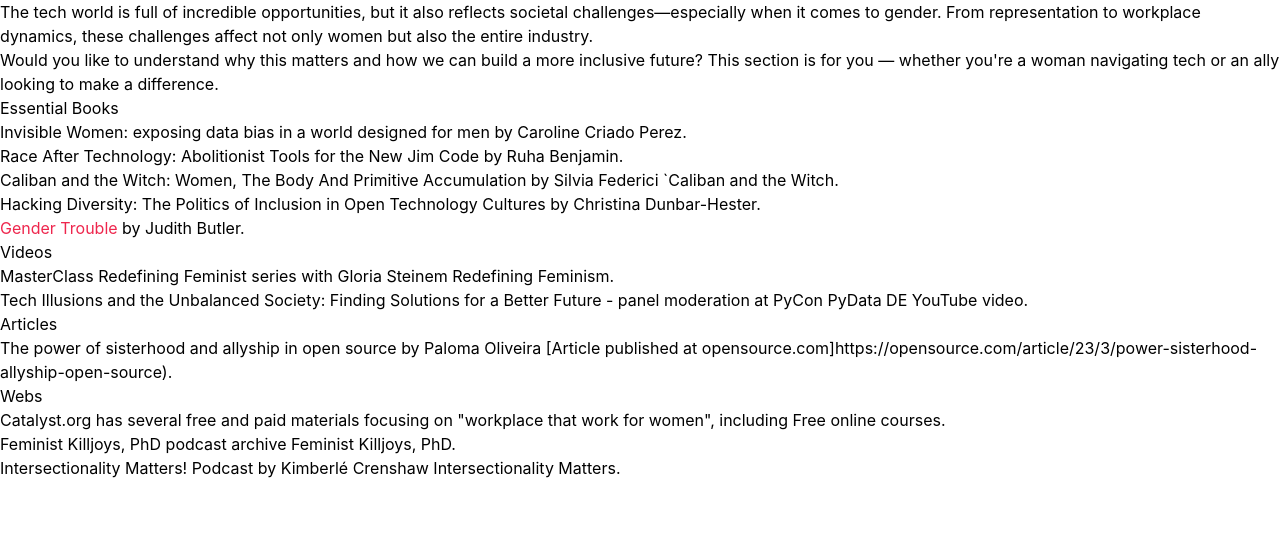
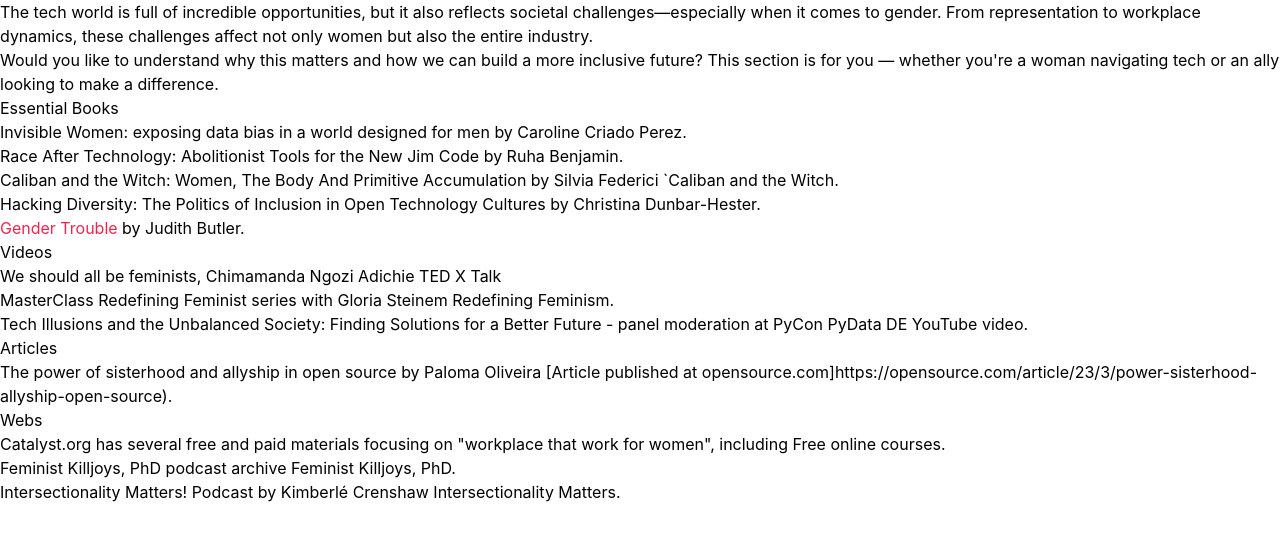
Before and after one commit to PyLadiesBerlin/PyLadiesBerlin.github.io, an Astro site: page /en/resources/genderissues in a window 1280 px wide. Built offline with nearby package versions, Linux system fonts and the light colour scheme; Astro itself is replaced by a stand-in of ours.

Commit message:
Update genderissues.mdx
Add Adichie's talk

```diff
--- a/src/pages/en/resources/genderissues.mdx
+++ b/src/pages/en/resources/genderissues.mdx
@@ -19,6 +19,7 @@ tech or an ally looking to make a difference.
 
 ## Videos
 
+- [We should all be feminists](https://www.ted.com/talks/chimamanda_ngozi_adichie_we_should_all_be_feminists), Chimamanda Ngozi Adichie TED X Talk
 - MasterClass Redefining Feminist series with Gloria Steinem [Redefining
   Feminism](https://www.masterclass.com/classes/redefining-feminism-with-gloria-steinem-and-noted-co-instructors).
 - Tech Illusions and the Unbalanced Society: Finding Solutions for a Better
```
